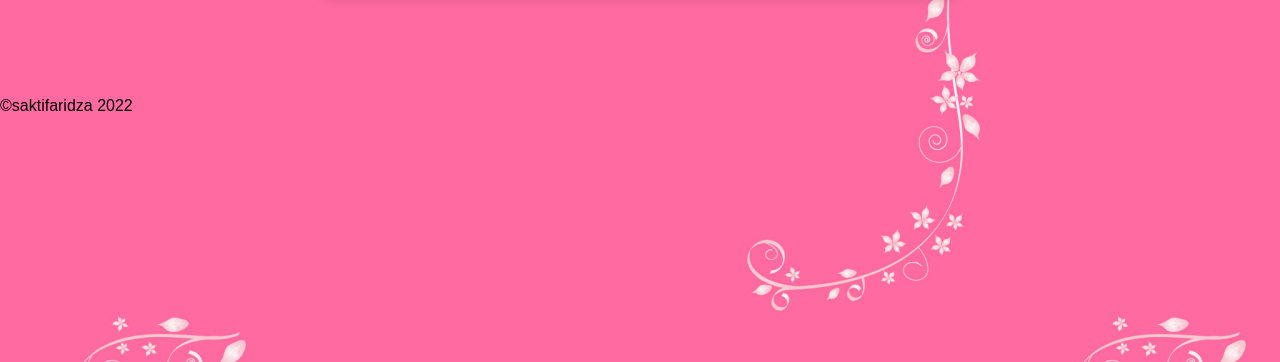
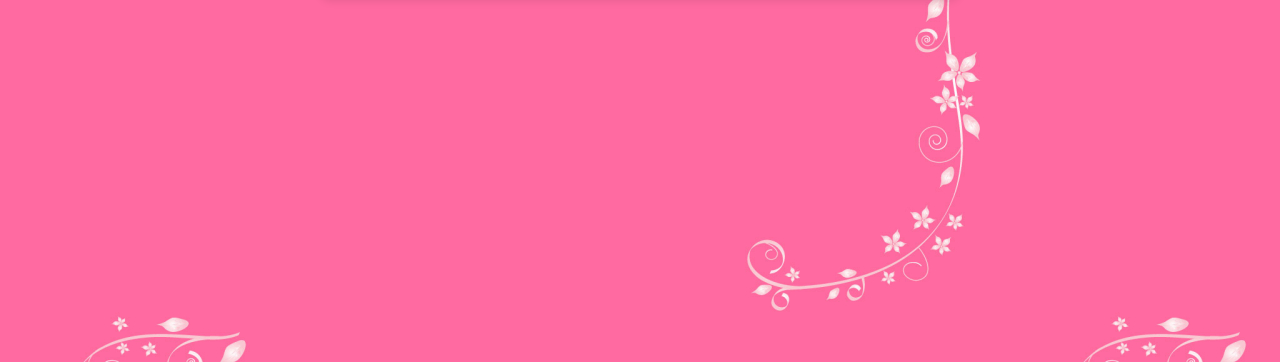
Before and after one commit to SaktiFaridza/UndanganUltah, a plain HTML site: page index.html in a window 1280 px wide. Shown: the part 438-800 px from the top of the page. Drawn offline with Linux system fonts and the light colour scheme.

Commit message:
Update index.html

```diff
--- a/index.html
+++ b/index.html
@@ -49,5 +49,4 @@
     </div>
     <script src="./asset/script.js"></script>
 </body>
-    <div class="footer">©saktifaridza 2022</div>
 </html>
```
